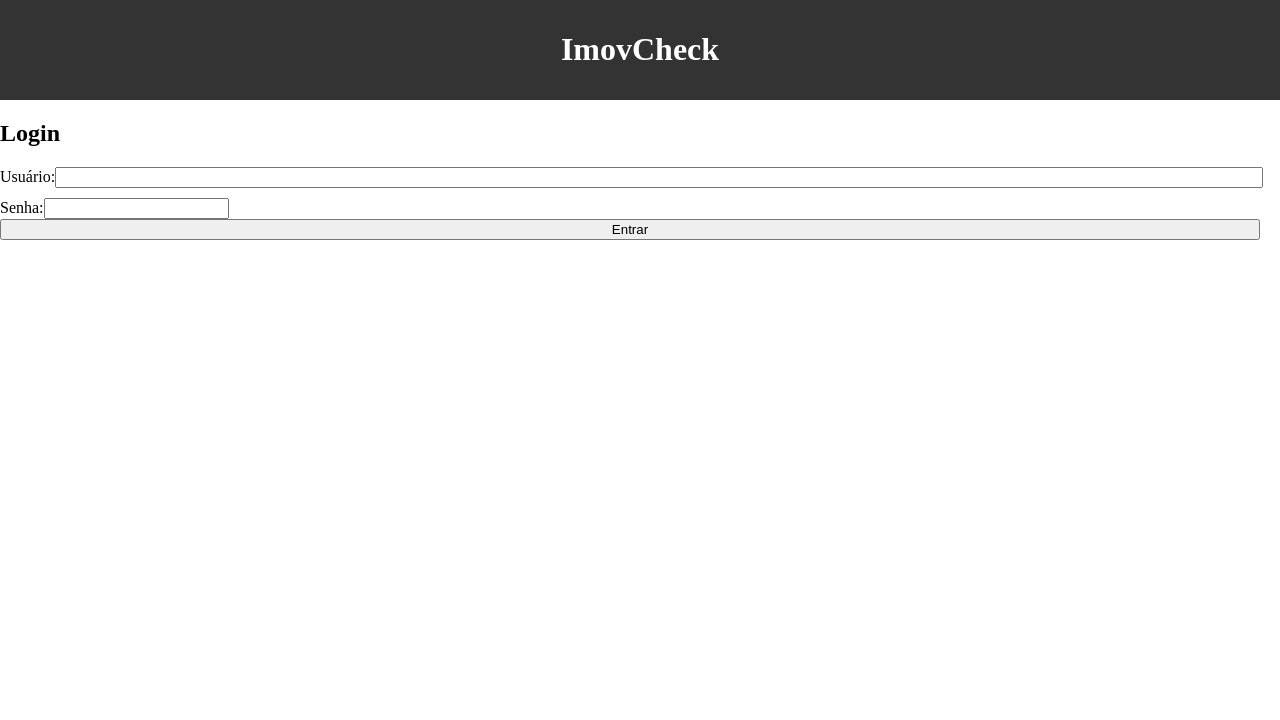
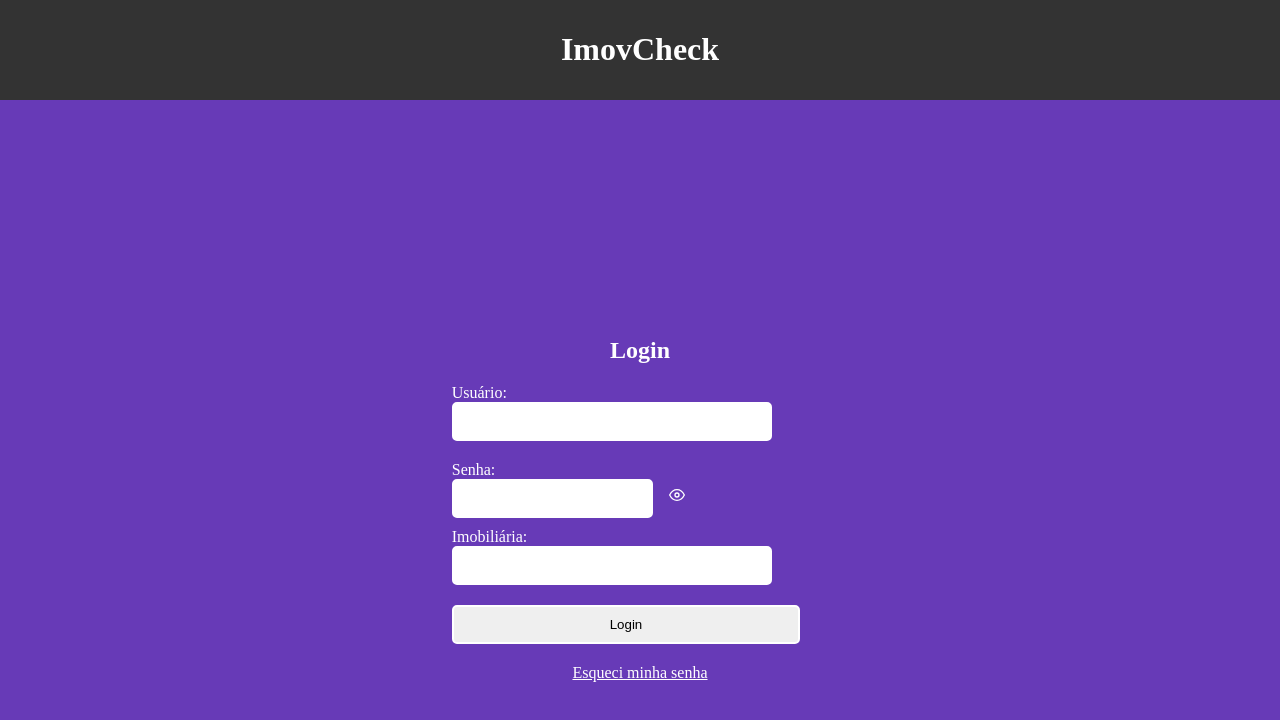
Before and after one commit to HermannTec/ImobCheck, a React (Create React App) app in the folder imob-check-web-app/: page /login in a window 1280 px wide. Shown: the top 720 px of the page. Built offline with nearby package versions, Linux system fonts and the light colour scheme.

Commit message:
updates in login

```diff
--- a/imob-check-web-app/src/components/home.js
+++ b/imob-check-web-app/src/components/home.js
@@ -1,7 +1,6 @@
 import React from 'react';
 import { Link } from 'react-router-dom';
 import '../styles/home.css'; // Importe o arquivo de estilo home.css
-import Header from './header';
 
 const Home = () => {
   return (
--- a/imob-check-web-app/src/components/login.js
+++ b/imob-check-web-app/src/components/login.js
@@ -1,57 +1,105 @@
 import React, { useState } from 'react';
+import axios from 'axios';
 import { useNavigate } from 'react-router-dom';
-import axios from 'axios';
+import { FiEye, FiEyeOff } from 'react-icons/fi'; // Importe os ícones do React Icons
+import '../styles/login.css';
 import Header from './header';
 
 const Login = () => {
   const [username, setUsername] = useState('');
   const [password, setPassword] = useState('');
-  const navigate = useNavigate(); // Obtém a função de navegação
+  const [realty, setRealty] = useState('');
+  const [realtyList, setRealtyList] = useState([]);
+  const [showPassword, setShowPassword] = useState(false); // Estado para controlar a visibilidade da senha
+  const navigate = useNavigate();
+
+  const fetchRealtyList = async () => {
+    try {
+      const response = await axios.get('URL_DA_SUA_API_FLASK/imobiliarias');
+      setRealtyList(response.data);
+    } catch (error) {
+      console.error('Erro ao buscar lista de imobiliárias:', error);
+    }
+  };
 
   const handleSubmit = async (event) => {
     event.preventDefault();
-
     try {
-      // Envia a solicitação de login para o servidor
-      const response = await axios.post('URL_DO_SEU_BACKEND/login', {
+      const response = await axios.post('URL_DA_SUA_API_FLASK/login', {
         username,
         password,
+        realty
       });
-
-      // Se o login for bem-sucedido, redireciona para a rota "/imoveis"
-      navigate('/imoveis');
+      console.log('Resposta da API:', response.data);
+      if (response.status === 200) {
+        navigate('/pesquisa');
+      }
     } catch (error) {
-      // Trate os erros de login, se necessário
-      console.error('Erro de login:', error);
+      console.error('Erro ao fazer login:', error);
     }
   };
 
   return (
-    <div>
-      <Header /> {/* Adicione o componente Header */}
+    <>
+    <Header />
+    <div className="login-container">
       <h2>Login</h2>
       <form onSubmit={handleSubmit}>
-        <div>
+        <div className="input-group">
           <label htmlFor="username">Usuário:</label>
           <input
             type="text"
             id="username"
             value={username}
             onChange={(e) => setUsername(e.target.value)}
+            required
           />
         </div>
-        <div>
+        <div className="input-group">
           <label htmlFor="password">Senha:</label>
+          <div className="password-input">
+            <input
+              type={showPassword ? 'text' : 'password'}
+              id="password"
+              value={password}
+              onChange={(e) => setPassword(e.target.value)}
+              required
+            />
+            {/* Ícone de olho para mostrar/esconder a senha */}
+            {showPassword ? (
+              <FiEyeOff onClick={() => setShowPassword(false)} />
+            ) : (
+              <FiEye onClick={() => setShowPassword(true)} />
+            )}
+          </div>
+        </div>
+        <div className="input-group">
+          <label htmlFor="realty">Imobiliária:</label>
           <input
-            type="password"
-            id="password"
-            value={password}
-            onChange={(e) => setPassword(e.target.value)}
+            type="text"
+            id="realty"
+            value={realty}
+            onChange={(e) => setRealty(e.target.value)}
+            onFocus={fetchRealtyList}
+            required
           />
+          {realtyList.length > 0 && (
+            <ul className="realty-list">
+              {realtyList.map((realtyItem) => (
+                <li key={realtyItem.id}>{realtyItem.name}</li>
+              ))}
+            </ul>
+          )}
         </div>
-        <button type="submit">Entrar</button>
+        <div className="input-group">
+          <button type="submit">Login</button>
+        </div>
       </form>
+      <div className="forgot-password">
+        <a href="#">Esqueci minha senha</a>
+      </div>
     </div>
+    </>
   );
 };
 
--- /dev/null
+++ b/imob-check-web-app/src/styles/login.css
@@ -0,0 +1,77 @@
+.login-container {
+    display: flex;
+    flex-direction: column;
+    align-items: center;
+    justify-content: center;
+    height: 100vh;
+    background-color: #673ab7;
+    color: #fff;
+  }
+
+  .input-group {
+    margin-bottom: 10px;
+  }
+
+  .input-group label {
+    margin-right: 100px;
+  }
+
+  .input-group input {
+    padding: 10px;
+    border: 2px solid #fff;
+    border-radius: 5px;
+  }
+  .input-group button {
+    padding: 10px;
+    border: 2px solid #fff;
+    border-radius: 5px;
+    width: 38cap;
+  }
+
+  .input-group password {
+    padding: 10px;
+    border: 2px solid #fff;
+    border-radius: 5px;
+  }
+
+  .realty-list {
+    list-style: none;
+    padding: 0;
+    margin: 0;
+  }
+
+  .realty-list li {
+    margin-top: 5px;
+  }
+  a{
+    color: #fff;
+  }
+
+  .formulario-container {
+    position: relative;
+  }
+
+  .formulario-input {
+    width: 100%;
+    padding: 10px;
+    margin-bottom: 15px;
+    border: 1px solid #ccc;
+    border-radius: 5px;
+  }
+
+
+
+/* Estilizando usando um seletor de classe */
+.icon-svg {
+    fill: none;
+    stroke: currentColor;
+    stroke-width: 0;
+  }
+
+  /* Estilizando usando um seletor de tipo */
+  svg {
+    fill: none;
+    stroke: currentColor;
+    stroke-width: 2;
+    width: 3pc;
+  }
```
